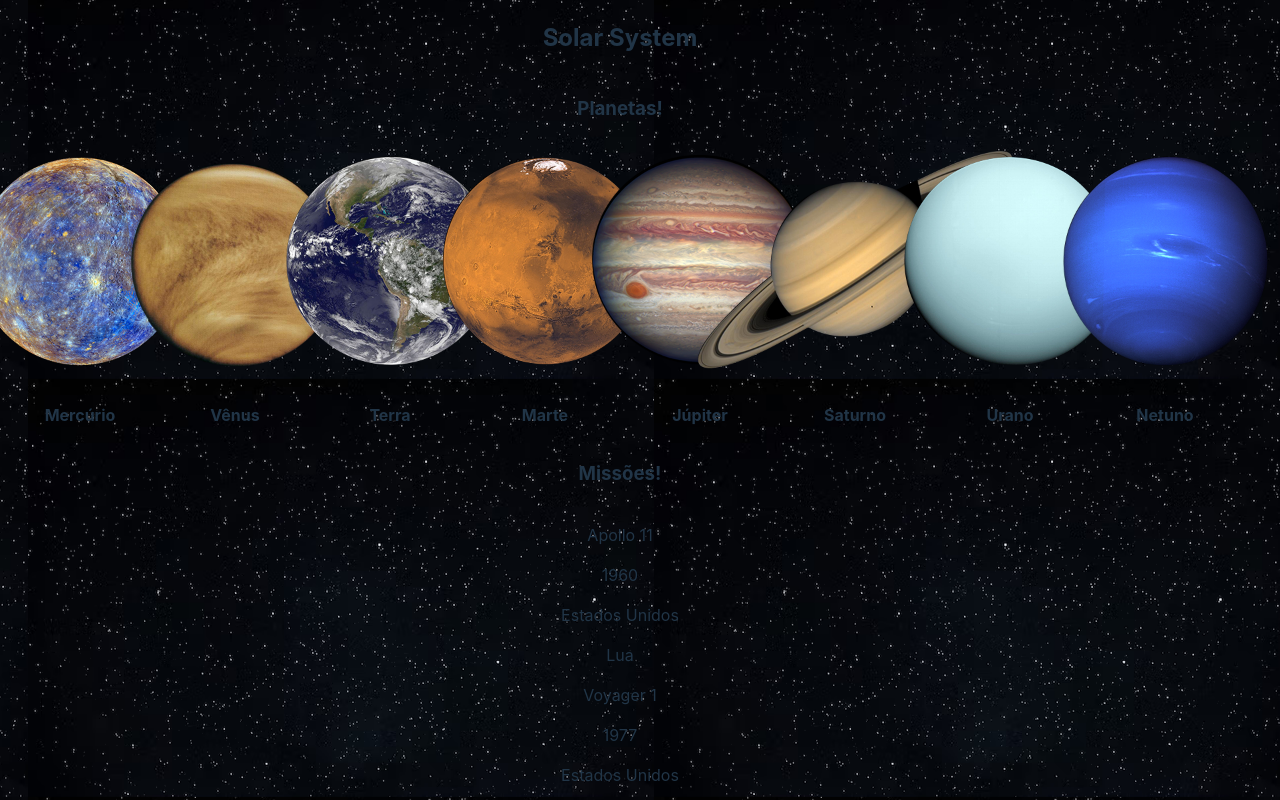
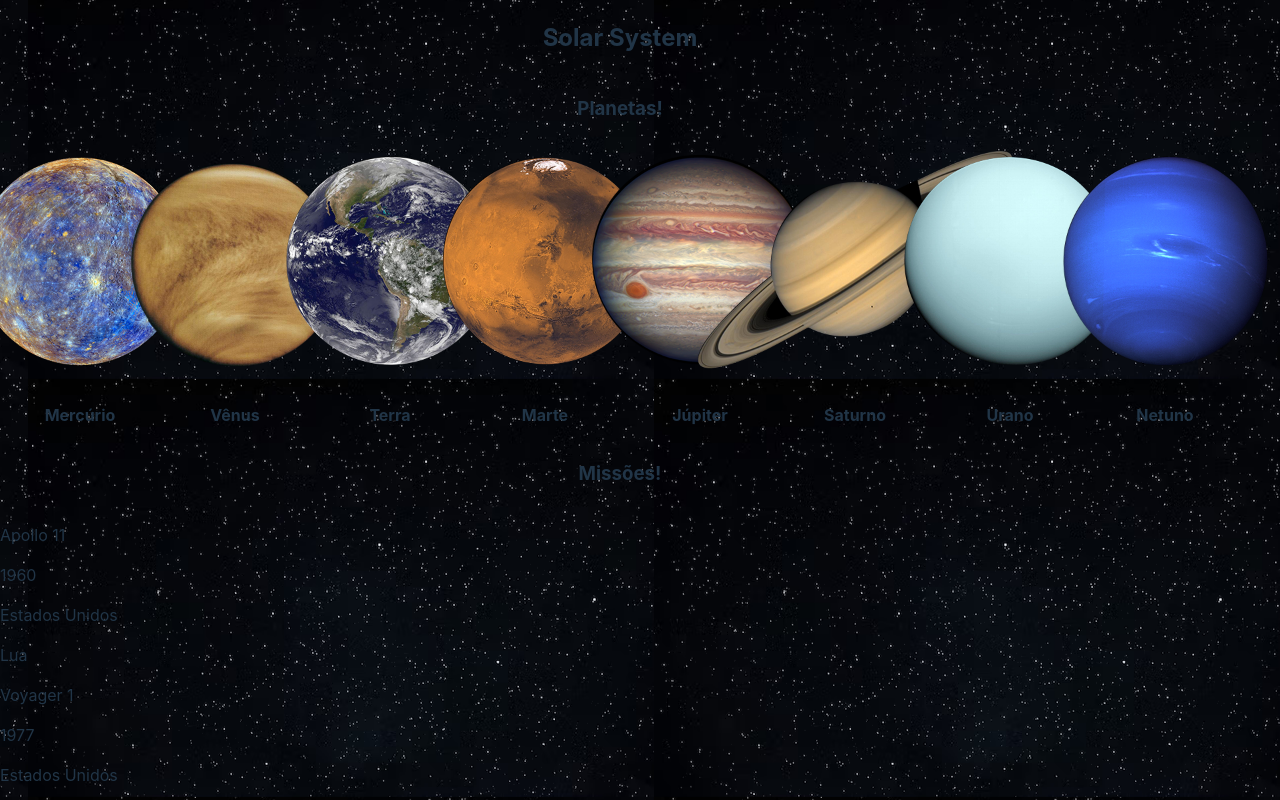
Before and after one commit to prgalhardo/solar-system, a React (Vite) app: page / in a window 1280 px wide. Shown: the top 800 px of the page. Built offline with nearby package versions, Linux system fonts and the light colour scheme.

Commit message:
Correção App.css

```diff
--- a/src/App.css
+++ b/src/App.css
@@ -4,49 +4,4 @@ body {
   background-repeat: repeat;
   background-position: 100% 100%;
   background-attachment: scroll;
-  width: 1280px;
-  text-align: center;
 }
-
-/* #root {
-  max-width: 12800px;
-  /* margin: 0 auto;
-  padding: 2rem;
-  text-align: center; */
-/* } */
-
-/* .logo {
-  height: 6em;
-  padding: 1.5em;
-  will-change: filter;
-  transition: filter 300ms;
-}
-.logo:hover {
-  filter: drop-shadow(0 0 2em #646cffaa);
-}
-.logo.react:hover {
-  filter: drop-shadow(0 0 2em #61dafbaa);
-}
-
-@keyframes logo-spin {
-  from {
-    transform: rotate(0deg);
-  }
-  to {
-    transform: rotate(360deg);
-  }
-}
-
-@media (prefers-reduced-motion: no-preference) {
-  a:nth-of-type(2) .logo {
-    animation: logo-spin infinite 20s linear;
-  }
-}
-
-.card {
-  padding: 2em;
-}
-
-.read-the-docs {
-  color: #888;
-} */
```
